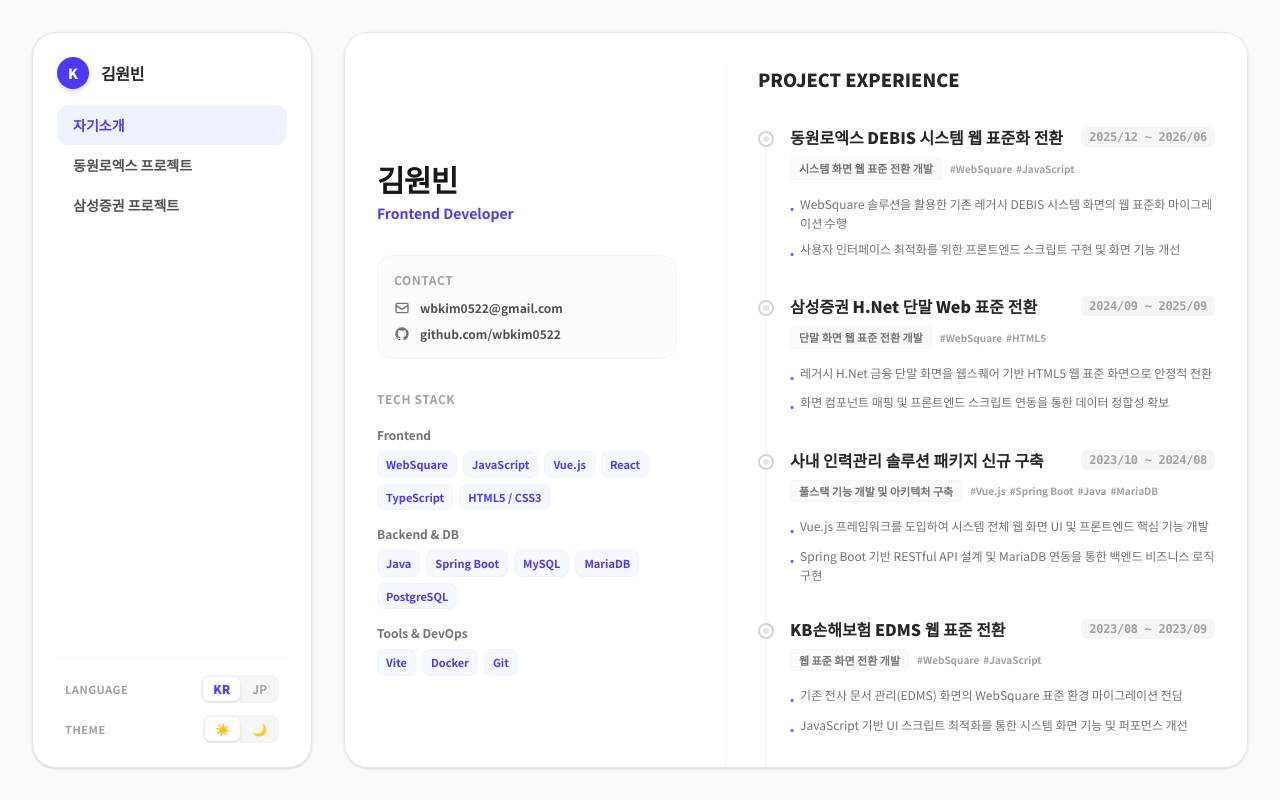
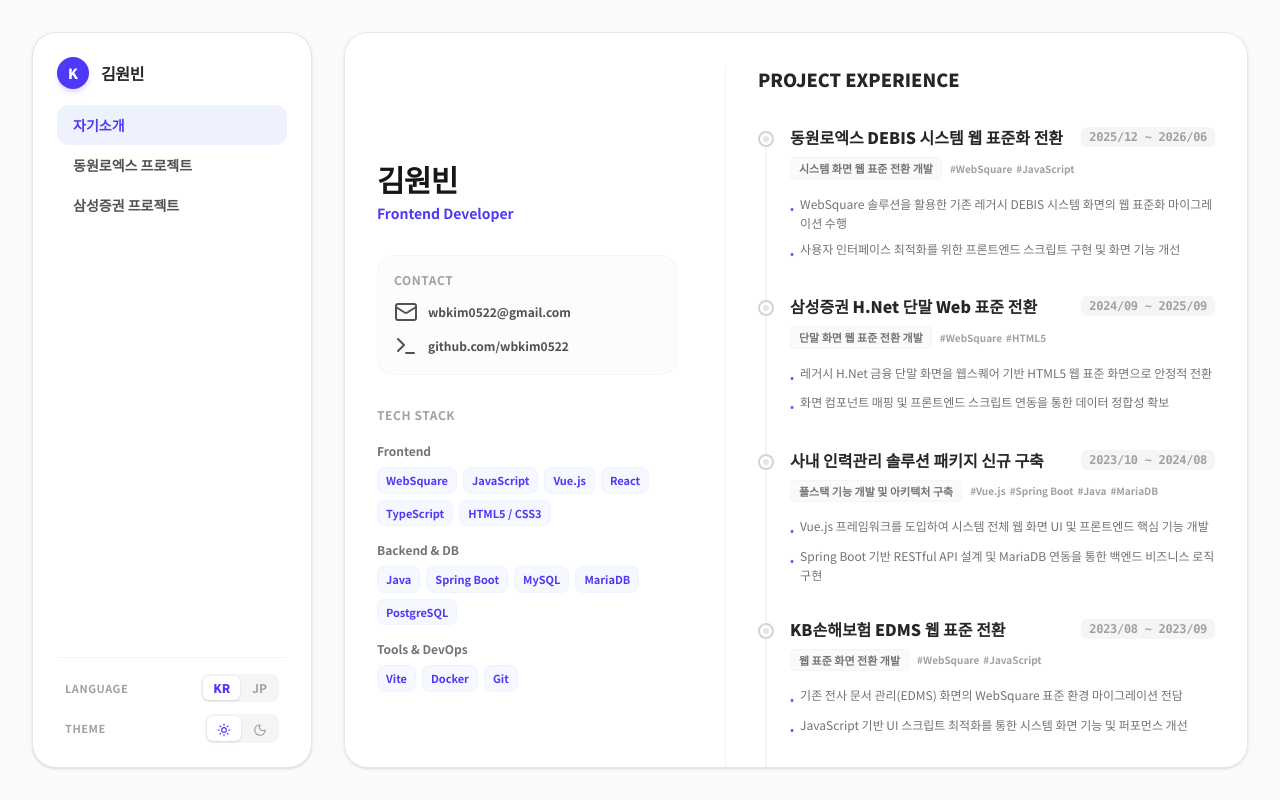
Before and after one commit to wbkim0522/portfolio, a React (Vite) app: page / in a window 1280 px wide. Built offline with nearby package versions, Linux system fonts and the light colour scheme; a web font is replaced by a local one.

Commit message:
아이콘들 수정

```diff
--- a/package.json
+++ b/package.json
@@ -13,7 +13,7 @@
     "deploy": "gh-pages -d dist"
   },
   "dependencies": {
-    "lucide-react": "^1.21.0",
+    "lucide-react": "^1.22.0",
     "react": "^19.2.7",
     "react-dom": "^19.2.7",
     "react-router": "^7.18.0",
--- a/src/components/Navigation/Navigation.tsx
+++ b/src/components/Navigation/Navigation.tsx
@@ -1,6 +1,7 @@
 import { useState } from 'react';
 import type { LanguageType, TranslationType } from '../../data/language';
 import { STYLES } from '../../styles/theme'
+import { Sun, Moon } from 'lucide-react';
 
 interface navigationProps {
   lang: LanguageType;
@@ -94,12 +95,12 @@
             <button
               onClick={() => setTheme('light')}
               className={theme === 'light' ? STYLES.switchBtnActive : STYLES.switchBtnInactive}>
-              ☀️
+              <Sun size={14} className="inline-block" />
             </button>
             <button
               onClick={() => setTheme('dark')}
               className={theme === 'dark' ? STYLES.switchBtnActive : STYLES.switchBtnInactive}>
-              🌙
+              <Moon size={14} className="inline-block" />
             </button>
           </div>
         </div>
--- a/src/pages/Profile.tsx
+++ b/src/pages/Profile.tsx
@@ -1,17 +1,6 @@
 import type { TranslationType } from "../data/language";
+import { Terminal, Mail} from 'lucide-react';
 import { STYLES } from "../styles/theme";
-
-const GithubIcon = () => (
-  <svg className={STYLES.contactIcon} fill="currentColor" viewBox="0 0 24 24">
-    <path fillRule="evenodd" clipRule="evenodd" d="M12 2C6.477 2 2 6.484 2 12.017c0 4.425 2.865 8.18 6.839 9.504.5.092.682-.217.682-.483 0-.237-.008-.868-.013-1.703-2.782.605-3.369-1.343-3.369-1.343-.454-1.158-1.11-1.466-1.11-1.466-.908-.62.069-.608.069-.608 1.003.07 1.531 1.032 1.531 1.032.892 1.53 2.341 1.088 2.91.832.092-.647.35-1.088.636-1.338-2.22-.253-4.555-1.113-4.555-4.951 0-1.093.39-1.988 1.029-2.688-.103-.253-.446-1.272.098-2.65 0 0 .84-.27 2.75 1.026A9.564 9.564 0 0112 6.844c.85.004 1.705.115 2.504.337 1.909-1.296 2.747-1.027 2.747-1.027.546 1.379.202 2.398.1 2.651.64.7 1.028 1.595 1.028 2.688 0 3.848-2.339 4.695-4.566 4.943.359.309.678.92.678 1.855 0 1.338-.012 2.419-.012 2.747 0 .268.18.58.688.482C19.138 20.193 22 16.44 22 12.017 22 6.484 17.522 2 12 2z" />
-  </svg>
-);
-
-const MailIcon = () => (
-  <svg className={STYLES.contactIcon} fill="none" stroke="currentColor" strokeWidth="2" viewBox="0 0 24 24">
-    <path strokeLinecap="round" strokeLinejoin="round" d="M3 8l7.89 5.26a2 2 0 002.22 0L21 8M5 19h14a2 2 0 002-2V7a2 2 0 00-2-2H5a2 2 0 00-2 2v10a2 2 0 002 2z" />
-  </svg>
-);
 
 interface profileProps {
   t: TranslationType['profile'];
@@ -54,11 +43,11 @@
             <h3 className={STYLES.contactTitle}>CONTACT</h3>
             <div className={STYLES.contactList}>
               <a href="mailto:wbkim0522@gmail.com" className={STYLES.contactItem}>
-                <MailIcon />
+                <Mail />
                 <span>wbkim0522@gmail.com</span>
               </a>
               <a href="https://github.com/wbkim0522" target="_blank" rel="noreferrer" className={STYLES.contactItem}>
-                <GithubIcon />
+                <Terminal />
                 <span>github.com/wbkim0522</span>
               </a>
             </div>
```
Also changed, not shown: 1 other file (tests, documents, lock files or other folders).
